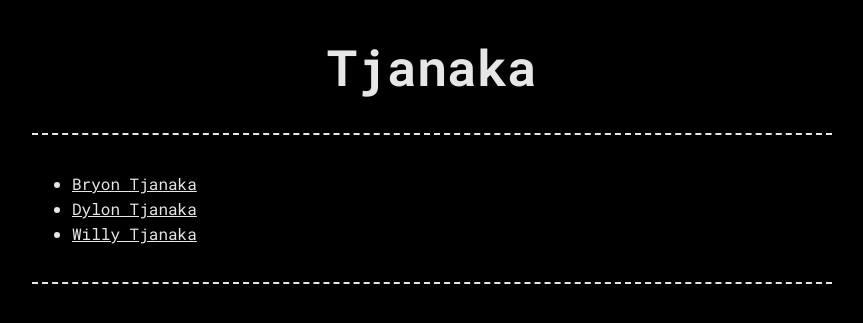
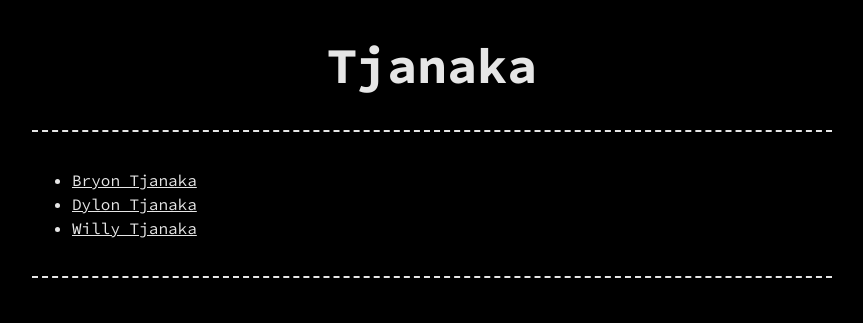
Before and after one commit to tjanaka/tjanaka.github.io, a Jekyll site: the page built from index.md, in a window 1280 px wide. Shown: the top 323 px of the page, without its empty margins (208-1071 px from the left). Built offline with Jekyll 4.4.1, drawn with Linux system fonts in a browser that asks for light colours.

Commit message:
Change font from RobotoMono to Source Code Pro

```diff
--- a/assets/css/main.scss
+++ b/assets/css/main.scss
@@ -12,29 +12,7 @@
 // Fonts
 //
 
-@font-face {
-  font-family: RobotoMono;
-  src: url(../fonts/RobotoMono-Regular.ttf);
-}
-
-@font-face {
-  font-family: RobotoMono;
-  src: url(../fonts/RobotoMono-Bold.ttf);
-  font-weight: bold;
-}
-
-@font-face {
-  font-family: RobotoMono;
-  src: url(../fonts/RobotoMono-Italic.ttf);
-  font-style: italic;
-}
-
-@font-face {
-  font-family: RobotoMono;
-  src: url(../fonts/RobotoMono-BoldItalic.ttf);
-  font-weight: bold;
-  font-style: italic;
-}
+@import url("https://fonts.googleapis.com/css2?family=Source+Code+Pro:ital,wght@0,400;0,700;1,400;1,700&display=swap");
 
 //
 // Layout
@@ -48,7 +26,7 @@
   color: $base-color;
   max-width: 800px;
   margin: 0px auto;
-  font-family: RobotoMono;
+  font-family: "Source Code Pro", monospace;
 }
 
 .content {
```
Also changed, not shown: assets/fonts/RobotoMono-Bold.ttf (deleted), assets/fonts/RobotoMono-BoldItalic.ttf (deleted), assets/fonts/RobotoMono-Italic.ttf (deleted), assets/fonts/RobotoMono-Light.ttf (deleted), assets/fonts/RobotoMono-LightItalic.ttf (deleted), assets/fonts/RobotoMono-Medium.ttf (deleted), assets/fonts/RobotoMono-MediumItalic.ttf (deleted), assets/fonts/RobotoMono-Regular.ttf (deleted), assets/fonts/RobotoMono-Thin.ttf (deleted), assets/fonts/RobotoMono-ThinItalic.ttf (deleted).
